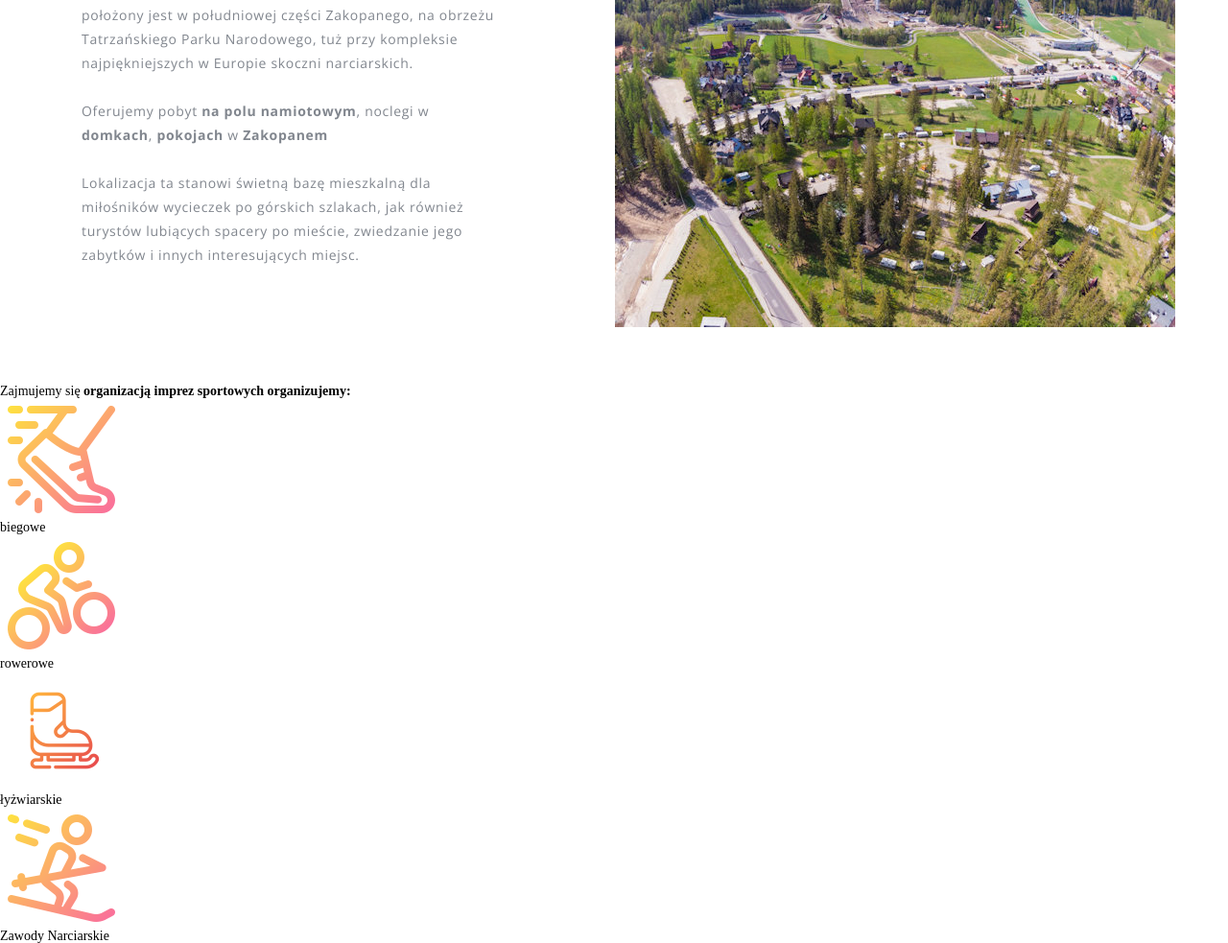
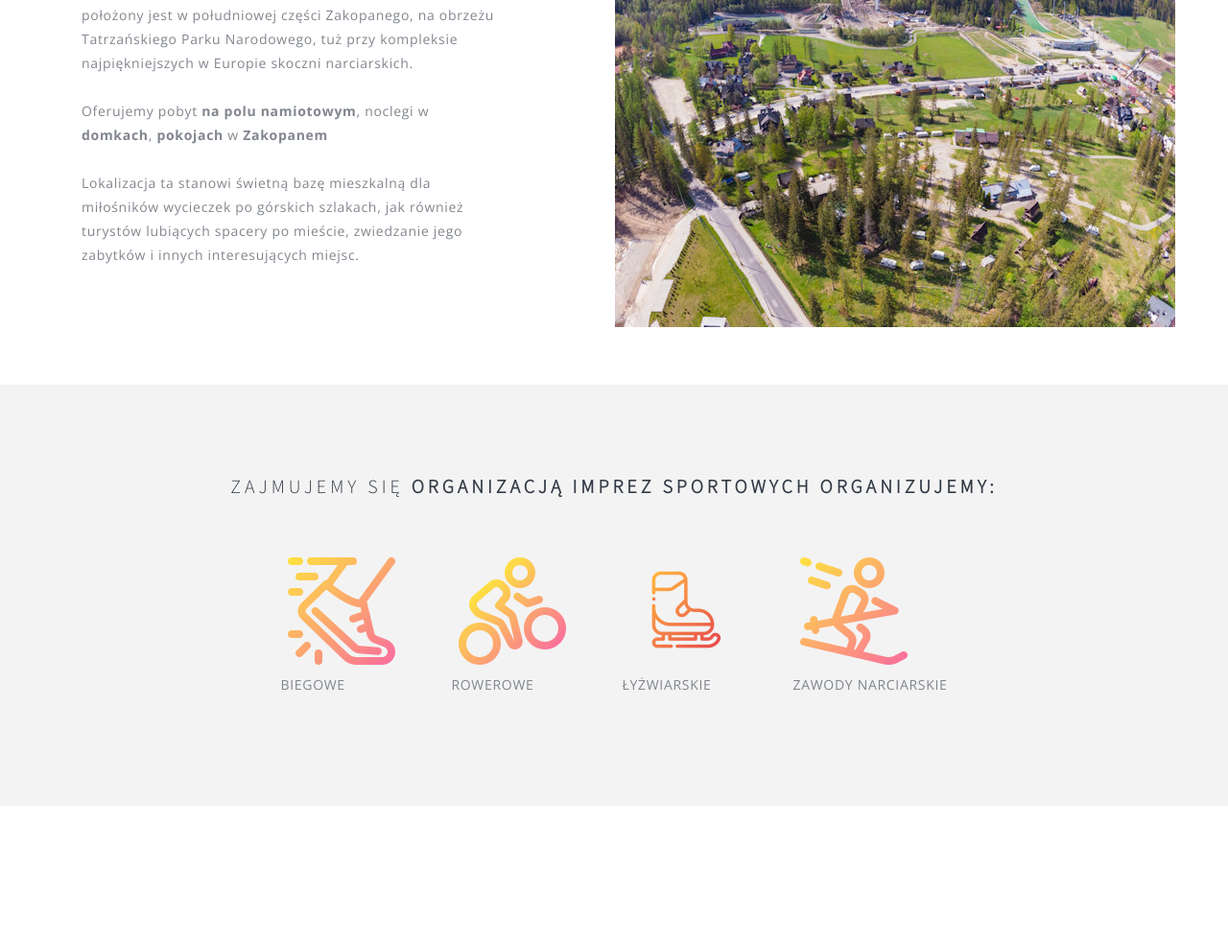
Before and after one commit to SvamiBog/podkrokwia.pl, a plain HTML site: page index.html in a window 1280 px wide. Shown: the part 896-1879 px from the top of the page at 96% size. After the commit the page ends 1736 px from the top, so only its background shows below. Drawn offline with nearby package versions, Linux system fonts and the light colour scheme; a web font is replaced by a local one.

Commit message:
finish block2

```diff
--- a/#source/scss/style.scss
+++ b/#source/scss/style.scss
@@ -161,3 +161,45 @@
 .block1-img {
 	&__photo {}
 }
+
+.block2 {
+	display: flex;
+	justify-content: center;
+	background: #f3f3f3;
+	padding-top: 100px;
+	&__title {
+		color: #333b46;
+		font-family: "Source Sans Pro";
+		font-size: 20px;
+		font-weight: 300;
+		line-height: 12px;
+		text-transform: uppercase;
+		letter-spacing: 4px;
+		margin-bottom: 60px;
+	}
+}
+.block2-container {
+	display: flex;
+	flex-direction: column;
+	align-items: center;
+	width: 1170px;
+	margin-bottom: 100px;
+}
+.block2-sports {
+	display: flex;
+	&__icon {
+	}
+	&__text {
+		height: 39px;
+		color: #81868e;
+		font-family: "Open Sans";
+		font-size: 14px;
+		font-weight: 400;
+		line-height: 25px;
+		letter-spacing: 0.7px;
+		text-transform: uppercase;
+	}
+}
+.block2-sports-box:not(:last-child) {
+	margin-right: 50px;
+}
```
Also changed, not shown: css/style.css.
